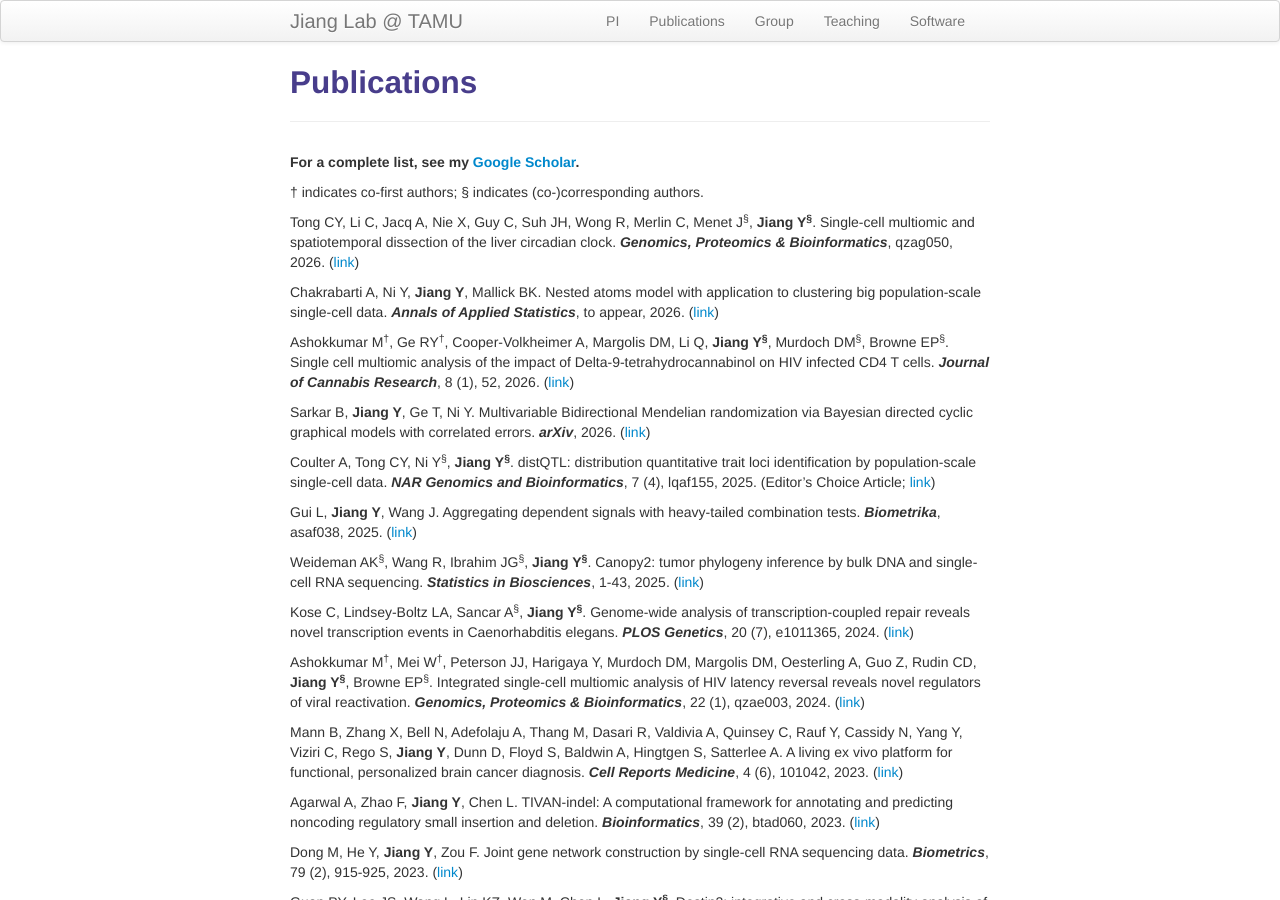
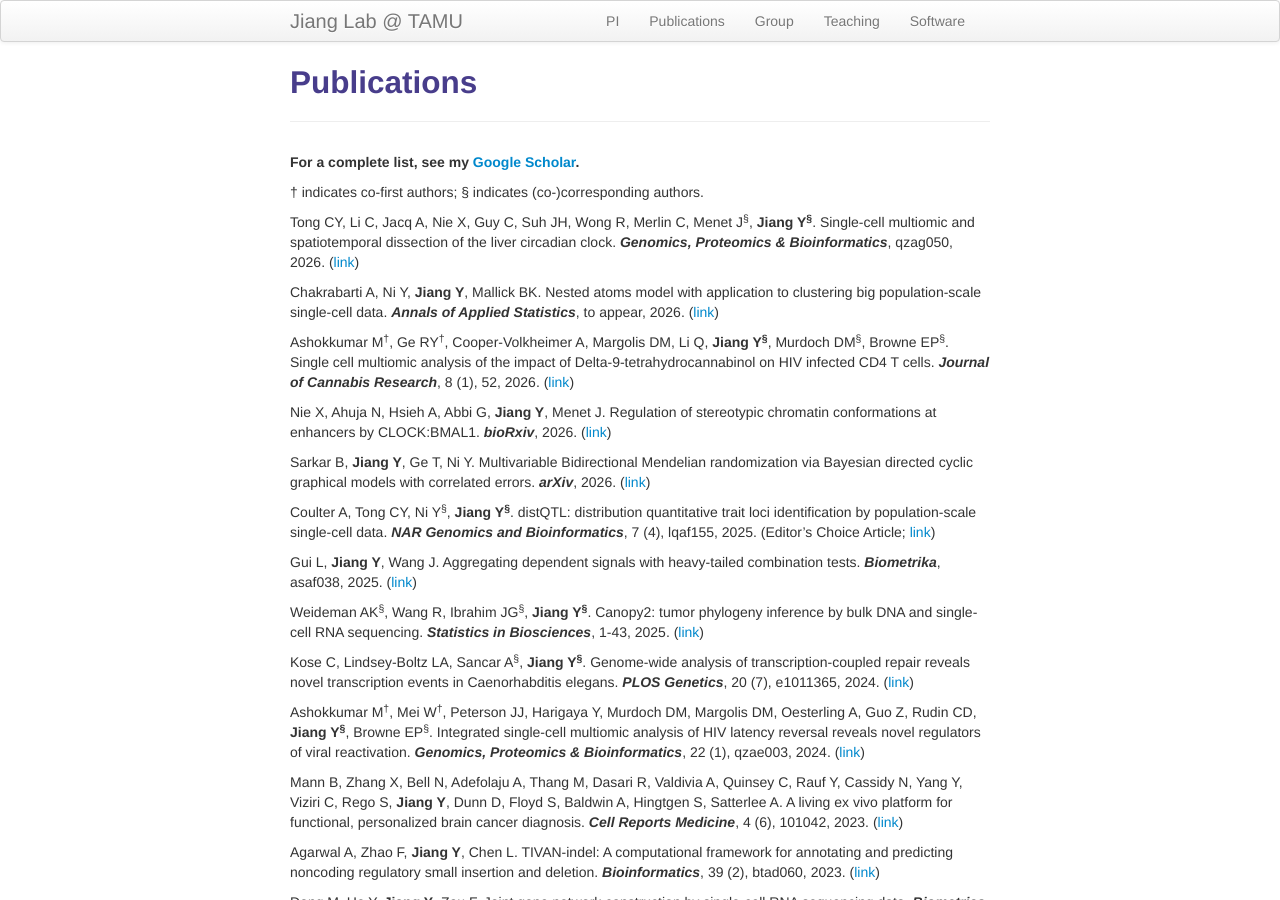
Before and after one commit to yuchaojiang/yuchaojiang.github.io, a Jekyll site: the page built from pages/pubs.md, in a window 1280 px wide and 900 px high. Built offline with Jekyll 4.4.1, drawn with Linux system fonts in a browser that asks for light colours.

Commit message:
Update pubs.md

```diff
--- a/pages/pubs.md
+++ b/pages/pubs.md
@@ -13,6 +13,8 @@ Tong CY, Li C, Jacq A, Nie X, Guy C, Suh JH, Wong R, Merlin C, Menet J<sup>&sect
 Chakrabarti A, Ni Y, **Jiang Y**, Mallick BK. Nested atoms model with application to clustering big population-scale single-cell data. ***Annals of Applied Statistics***, to appear, 2026. ([link](https://www.e-publications.org/ims/submission/AOAS/user/submissionFile/72337?confirm=be7e65b0))
 
 Ashokkumar M<sup>&dagger;</sup>, Ge RY<sup>&dagger;</sup>, Cooper-Volkheimer A, Margolis DM, Li Q, **Jiang Y<sup>&sect;</sup>**, Murdoch DM<sup>&sect;</sup>, Browne EP<sup>&sect;</sup>. Single cell multiomic analysis of the impact of Delta-9-tetrahydrocannabinol on HIV infected CD4 T cells. ***Journal of Cannabis Research***, 8 (1), 52, 2026. ([link](https://link.springer.com/article/10.1186/s42238-026-00412-0))
+
+Nie X, Ahuja N, Hsieh A, Abbi G, **Jiang Y**, Menet J. Regulation of stereotypic chromatin conformations at enhancers by CLOCK:BMAL1. ***bioRxiv***, 2026. ([link](https://www.biorxiv.org/content/10.1101/2024.04.24.590818v2))
 
 Sarkar B, **Jiang Y**, Ge T, Ni Y. Multivariable Bidirectional Mendelian randomization via Bayesian directed cyclic graphical models with correlated errors. ***arXiv***, 2026. ([link](https://arxiv.org/abs/2510.09991))
 
```
